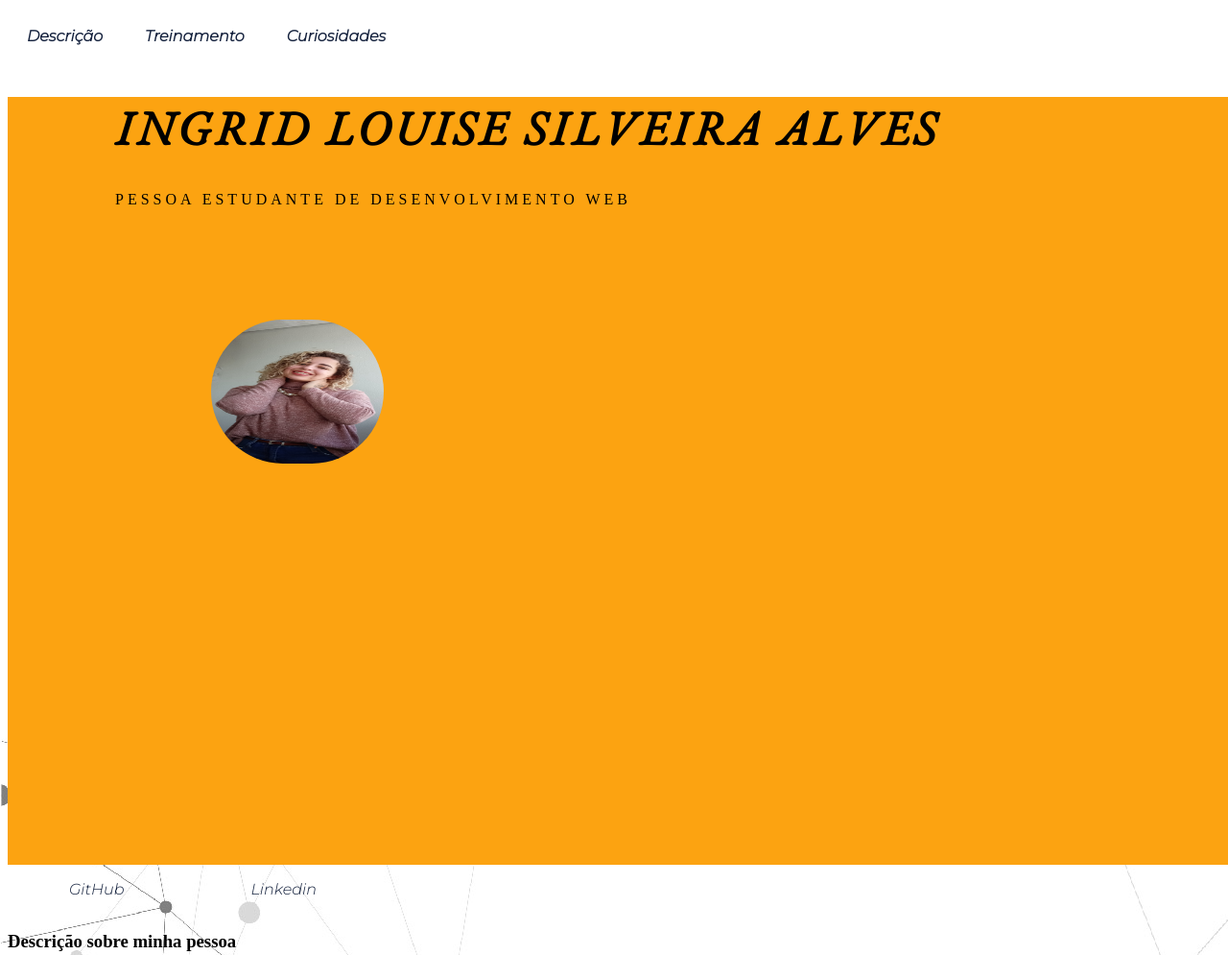
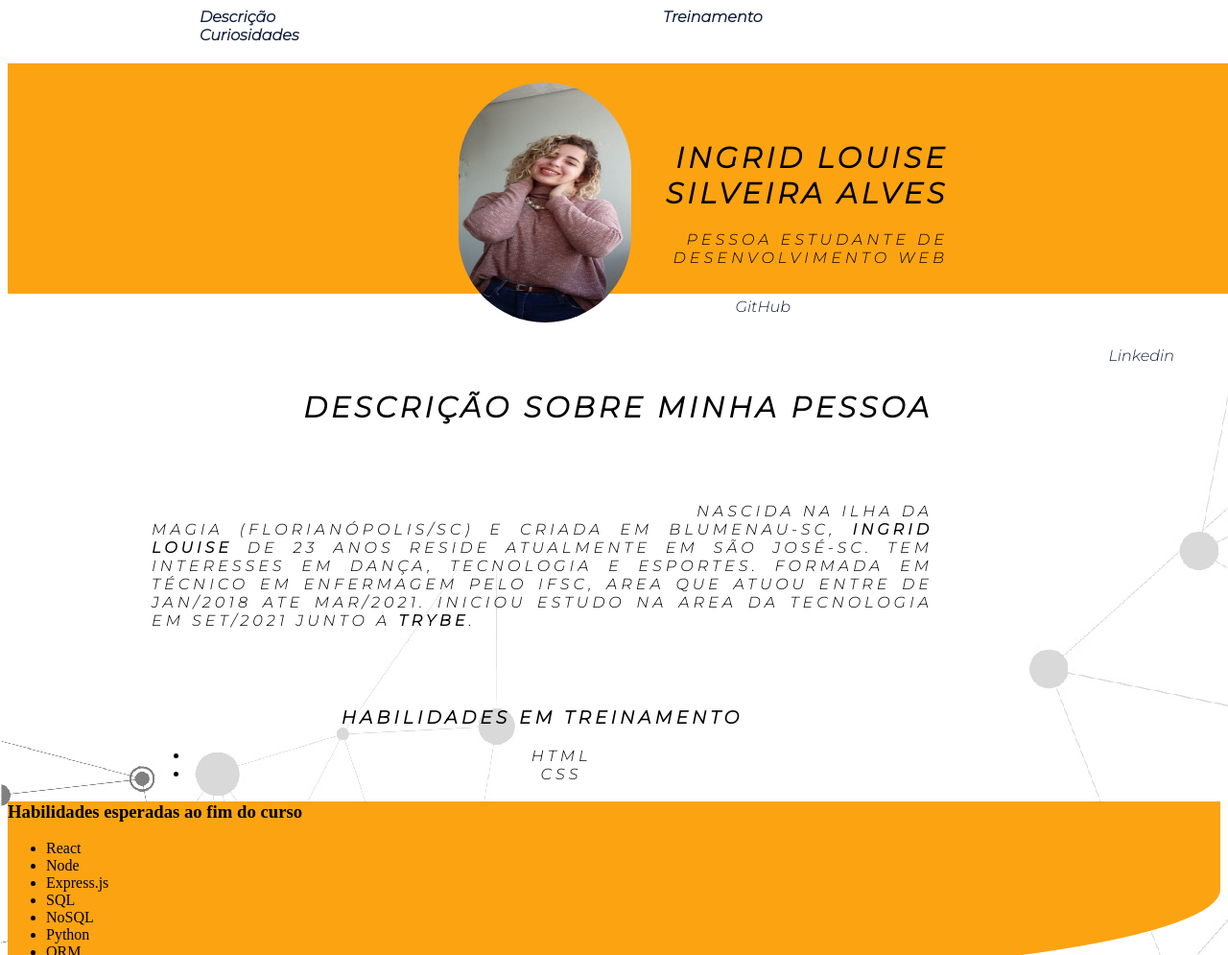
Before and after one commit to ingridl-alves/ingridl-alves.github.io, a plain HTML site: page index.html in a window 1280 px wide. Shown: the top 995 px of the page at 96% size. Drawn offline with nearby package versions, Linux system fonts and the light colour scheme.

Commit message:
Organizada bagunca de arquivos

```diff
--- a/index.html
+++ b/index.html
@@ -27,26 +27,19 @@
                 <a href="#funfact" class="bottom"> <strong>Curiosidades</strong></a>
             </div>
         </div>
+        <div class="name">
+            <img src="/ingridlouise.jpg">
+            <h1>Ingrid Louise Silveira Alves</h1>
+            <p class="paragrafo"> Pessoa estudante de Desenvolvimento Web</p>
+            <div class="links">
+                <a class="pag-github" href="https://github.com/ingridl-alves" target="_blank">GitHub</a>
+                <a class="pag-linkedin" href="https://www.linkedin.com/in/ingrid-louise/" target="_blank">Linkedin</a>
+            </div>
+        </div>
     </header>
-    <div class="name">
-        <div /*class="name"*\>
-        <h1>Ingrid Louise Silveira Alves</h1>
-        </div>
-        <div /*class="name"*\>
-        <p>  Pessoa estudante de Desenvolvimento Web</p>
-        </div>
-        <div /*class="name"*\>
-        <img src="/ingridlouise.jpg">
-        </div>
-    </div>
-        <div>
-            <a class="pag-github" href="https://github.com/ingridl-alves" target="_blank">GitHub</a>
-            <a class="pag-linkedin" href="https://www.linkedin.com/in/ingrid-louise/" target="_blank">Linkedin</a>
-        </div>
-    </div>
     <div class="description-base">
-        <h3 id="description">Descrição sobre minha pessoa</h3>
-        <p> Nascida na ilha da magia (Florianópolis/SC) e criada em Blumenau-SC, <strong>Ingrid Louise</strong> de 23
+        <h1 id="description">Descrição sobre minha pessoa</h1>
+        <p class="descricao-paragrafo"> Nascida na ilha da magia (Florianópolis/SC) e criada em Blumenau-SC, <strong>Ingrid Louise</strong> de 23
             anos
             reside atualmente em São José-SC. Tem interesses em dança, tecnologia e esportes. Formada em técnico em
             enfermagem
--- a/style copy.css
+++ /dev/null
@@ -1,138 +0,0 @@
-    /* BOTTONS */
-
-.bottom  {
-    font-family: Montserrat, sans-serif;
-    border: #FCA311;
-    display: inline-block;
-    text-decoration: none;
-    color: #14213D;
-    background: white;
-    scroll-behavior: smooth;
-   background-size: contain;
-   justify-content: center;
-   box-sizing: border-box;
-   padding: 0 100px;
-}
-
-.bottom:hover {
-    background-color:#FCA311;
-}
-
-     /* NAME */
-
-
-.name {
-   height: 30vh;
-   width: 100vw;
-   background:#FCA311;
-}
-
-h1 {
-    padding: 10vh 0 0 0;
-    margin-right: 300px;
-    font-size: 30px;
-    font-family: Montserrat, sans-serif;
-    text-transform: uppercase;
-    letter-spacing: 4px;
-    text-align: right;
-}
-
-.paragrafo {
-    padding: 0;
-    margin-right: 300px;
-    font-family: Montserrat, sans-serif;
-    text-transform: uppercase;
-    letter-spacing: 4px;
-    text-align: right;
-}
-    /* Social Midias */
-.links {
-    align: right;
-}
-
-.pag-github {
-    text-decoration: none;
-    color: #14213D;
-    padding: 1rem 4rem;
-    margin-right: 400px;
-    font-family: Montserrat, sans-serif;
-    border: #FCA311;
-    display: inline-block;
-    align-items: center;
-    justify-content: center;
-    scroll-behavior: smooth;
-    float: right;
-}
- .pag-github:hover{
-     background-color: white;
- }
-.pag-linkedin {
-    text-decoration: none;
-    color: #14213D;
-    padding: 1rem 4rem;
-    font-family: Montserrat, sans-serif;
-    border: #FCA311;
-    display: inline-block;
-    align-items: center;
-    justify-content: center;
-    scroll-behavior: smooth;
-    float: right;
-}
-.pag-linkedin:hover{
-    background-color: white;
-}
-
-.social-mideas {
-    text-align: right;
-}
-
-    /* Image */
-
-img {
-    padding: 20px;
-    height: 250px;
-    border-radius: 300px;
-    width: 180px;
-    float: left;
-    margin-left: 450px;
-}
-
-
-    /* Backgrpund*/
-
-body {
-     background: url(/Background-website-01.jpg);
-     background-repeat: no-repeat;
- }
-
-    /*  Descrição */
-
-/* .description-base */
-    margin-top: 80px;
-}
-
-.descricao-paragrafo{
-    padding: 0;
-    padding-left: 150px;
-    margin-top: 80px;
-    margin-right: 300px;
-    font-family: Montserrat, sans-serif;
-    text-transform: uppercase;
-    letter-spacing: 4px;
-    text-align: justify;
-    text-indent: 35.5em;
-
-}
-    /* Habilidades */
-.course-trybe {
-    border-bottom-right-radius: 50%;
-  /* border-radius: 50%; */
-  background: #FCA311;
-
-working-how {
-
-}
-    /* Curiosidades */
-.curioseti {
-
-}
--- a/style.css
+++ b/style.css
@@ -1,19 +1,17 @@
     /* BOTTONS */
-
-
-.bottom-fixed {
-    /*position: fixed;*/
-    background: white;
-}
 
 .bottom  {
     font-family: Montserrat, sans-serif;
-    padding: 10px;
     border: #FCA311;
     display: inline-block;
     text-decoration: none;
     color: #14213D;
+    background: white;
     scroll-behavior: smooth;
+   background-size: contain;
+   justify-content: center;
+   box-sizing: border-box;
+   padding: 0 100px;
 }
 
 .bottom:hover {
@@ -24,45 +22,49 @@
 
 
 .name {
-   height: 100vh;
+   height: 30vh;
    width: 100vw;
-   background-color: #FCA311;
-   background-repeat: no-repeat;
-   background-position: center;
-   background-size: contain;
-   flex-direction: column;
-   justify-content: center;
-   align-items: flex-start;
-   box-sizing: border-box;
-   padding: 0 112px;
-   position: relative;
+   background:#FCA311;
 }
 
 h1 {
-    font-size: 50px;
+    padding: 10vh 0 0 0;
+    margin-right: 300px;
+    font-size: 30px;
+    font-family: Montserrat, sans-serif;
     text-transform: uppercase;
     letter-spacing: 4px;
+    text-align: right;
 }
 
-p {
+.paragrafo {
+    padding: 0;
+    margin-right: 300px;
+    font-family: Montserrat, sans-serif;
     text-transform: uppercase;
     letter-spacing: 4px;
+    text-align: right;
 }
     /* Social Midias */
+.links {
+    align: right;
+}
 
 .pag-github {
     text-decoration: none;
     color: #14213D;
     padding: 1rem 4rem;
+    margin-right: 400px;
     font-family: Montserrat, sans-serif;
     border: #FCA311;
     display: inline-block;
     align-items: center;
     justify-content: center;
     scroll-behavior: smooth;
+    float: right;
 }
  .pag-github:hover{
-     background-color: #FCA311;
+     background-color: white;
  }
 .pag-linkedin {
     text-decoration: none;
@@ -74,37 +76,62 @@ p {
     align-items: center;
     justify-content: center;
     scroll-behavior: smooth;
+    float: right;
 }
 .pag-linkedin:hover{
-    background-color: #FCA311;
+    background-color: white;
+}
+
+.social-mideas {
+    text-align: right;
+}
+
+    /* Image */
+
+img {
+    padding: 20px;
+    height: 250px;
+    border-radius: 300px;
+    width: 180px;
+    float: left;
+    margin-left: 450px;
 }
 
 
-
-h1 {
-    font-family: 'EB Garamond', serif;
-}
-img {
-    padding: 50px;
-    height: 150px;
-    border-radius: 300px;
-    width: 180px;
-    margin: 50px;
-}
+    /* Backgrpund*/
 
 body {
      background: url(/Background-website-01.jpg);
      background-repeat: no-repeat;
  }
 
-personal-description p {
-background-color: #E5989B;
+    /*  Descrição */
+.descricao-paragrafo {
+
+    padding: 0;
+    padding-left: 150px;
+    margin-top: 80px;
+    margin-right: 300px;
+    font-family: Montserrat, sans-serif;
+    text-transform: uppercase;
+    letter-spacing: 4px;
+    text-align: justify;
+    text-indent: 35.5em;
 }
-
-working-skills {
+    /* Habilidades */
+.working-skills{
+    padding: 0;
+    padding-left: 150px;
+    margin-top: 80px;
+    margin-right: 300px;
+    font-family: Montserrat, sans-serif;
+    text-transform: uppercase;
+    letter-spacing: 4px;
+    text-align: center;
+    list-style-type:square
+    /* text-indent: 35.5em; */
 
 }
-
 .course-trybe {
     border-bottom-right-radius: 50%;
   /* border-radius: 50%; */
@@ -113,7 +140,7 @@ working-skills {
 working-how {
 
 }
-
-curioseti {
+    /* Curiosidades */
+.curioseti {
 
 }
```
Also changed, not shown: index copy.html (deleted, +0 -87 lines).
